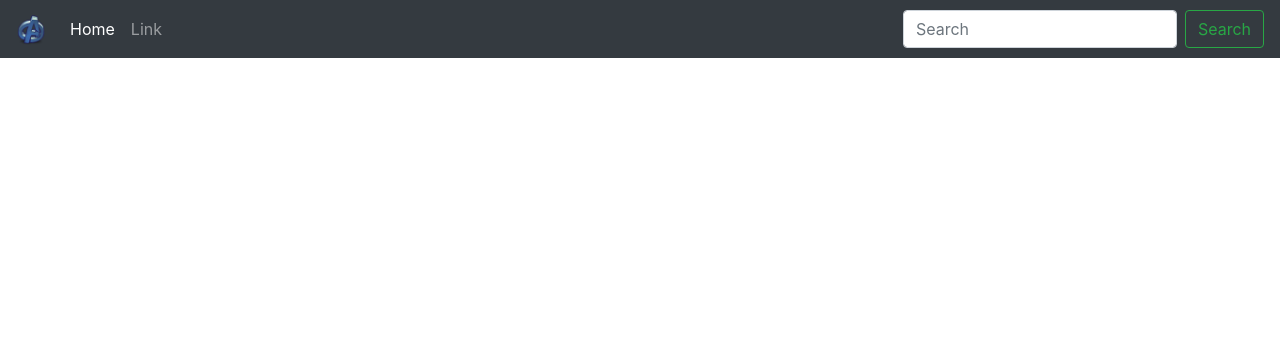
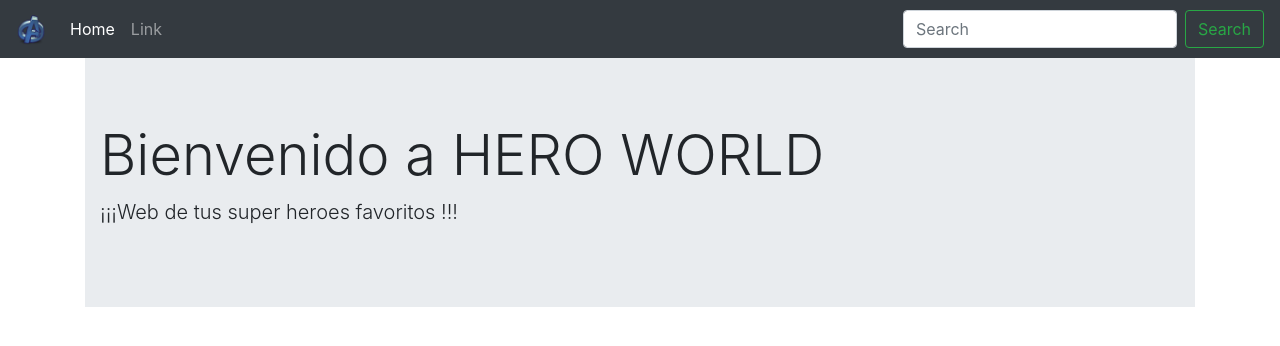
Before and after one commit to eli-trinitygs/spaHeroWorld, an Angular app: page /#/home in a window 1280 px wide. Shown: the top 346 px of the page. Built offline with nearby package versions, Linux system fonts and the light colour scheme.

Commit message:
Creando arreglo para rutas y poder visualizar los componentes

```diff
--- a/src/app/app-routing.module.ts
+++ b/src/app/app-routing.module.ts
@@ -1,11 +1,15 @@
 import { NgModule } from '@angular/core';
 import { Routes, RouterModule } from '@angular/router';
+import { HomeComponent } from './components/home/home.component';
 
 
-const routes: Routes = [];
+const routes: Routes = [
+  { path: 'home', component: HomeComponent },
+  { path: '**', pathMatch: 'full', redirectTo: 'home' }
+];
 
 @NgModule({
-  imports: [RouterModule.forRoot(routes)],
+  imports: [RouterModule.forRoot(routes, {useHash:true})],
   exports: [RouterModule]
 })
 export class AppRoutingModule { }
--- a/src/app/app.component.html
+++ b/src/app/app.component.html
@@ -1 +1,5 @@
 <app-navbar></app-navbar>
+
+<div class="container">
+    <router-outlet></router-outlet>
+</div>
```
